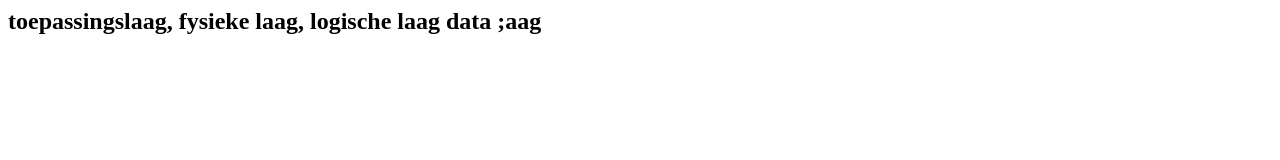
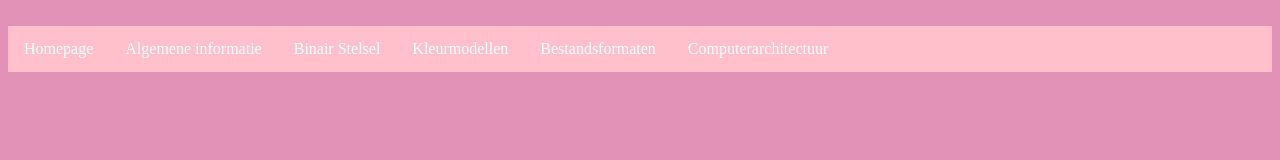
Before and after one commit to mounavlcc/mounavlcc.github.io, a plain HTML site: page drielagenmodel.html in a window 1280 px wide. Drawn offline with Linux system fonts and the light colour scheme.

Commit message:
jxzchkjzxch

```diff
--- a/drielagenmodel.html
+++ b/drielagenmodel.html
@@ -1 +1,25 @@
-<h2>toepassingslaag, fysieke laag, logische laag data ;aag </h2>
+<!DOCTYPE html> <!--Homepage van Mouna haar site-->
+<html> <!--dit is mouna haar html element-->
+    <head>
+        <title>Binair stelsel</title>
+        <link rel="stylesheet" href="lay-outkleuren.css">
+        <meta charset="utf-8">
+    </head>
+    <body id="bin">
+        <head>
+
+            <br>
+            <ul>
+                <li><a href= 'index.html'>Homepage</a></li>
+                <li><a href= 'algemeneinfo.html'> Algemene informatie</a></li>
+                <li><a href= 'binairstelstel.html'>Binair Stelsel</a></li>
+                <li><a href= 'kleurmodellen.html'> Kleurmodellen </a></li>
+                <li><a href= 'bestandsformaten.html'> Bestandsformaten</a></li>
+                <li><a href= 'computerarchitectuur.html'> Computerarchitectuur</a></li>
+
+            </ul>
+            <br>
+            <html>
+	<head>
+
+        <h
```
